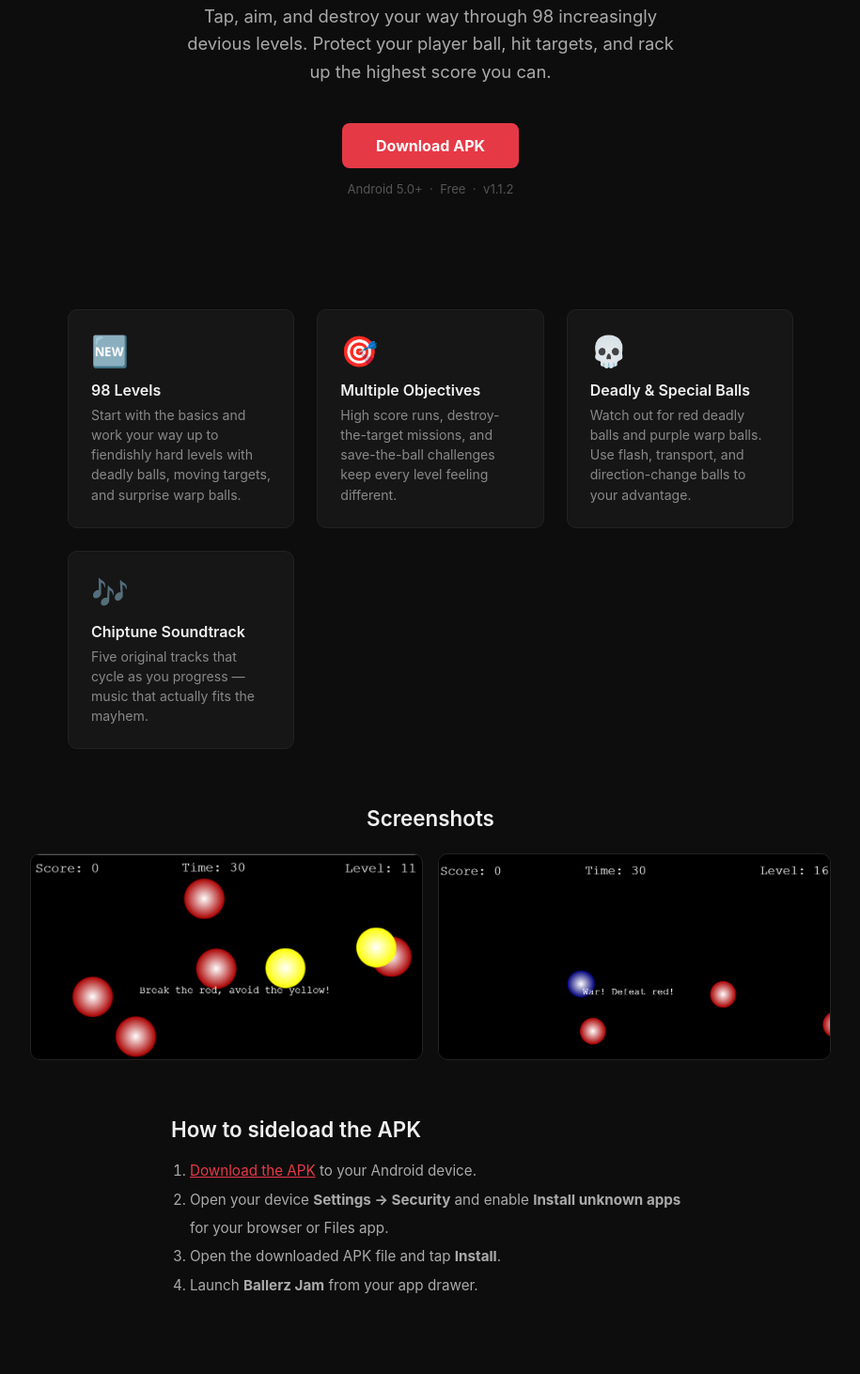
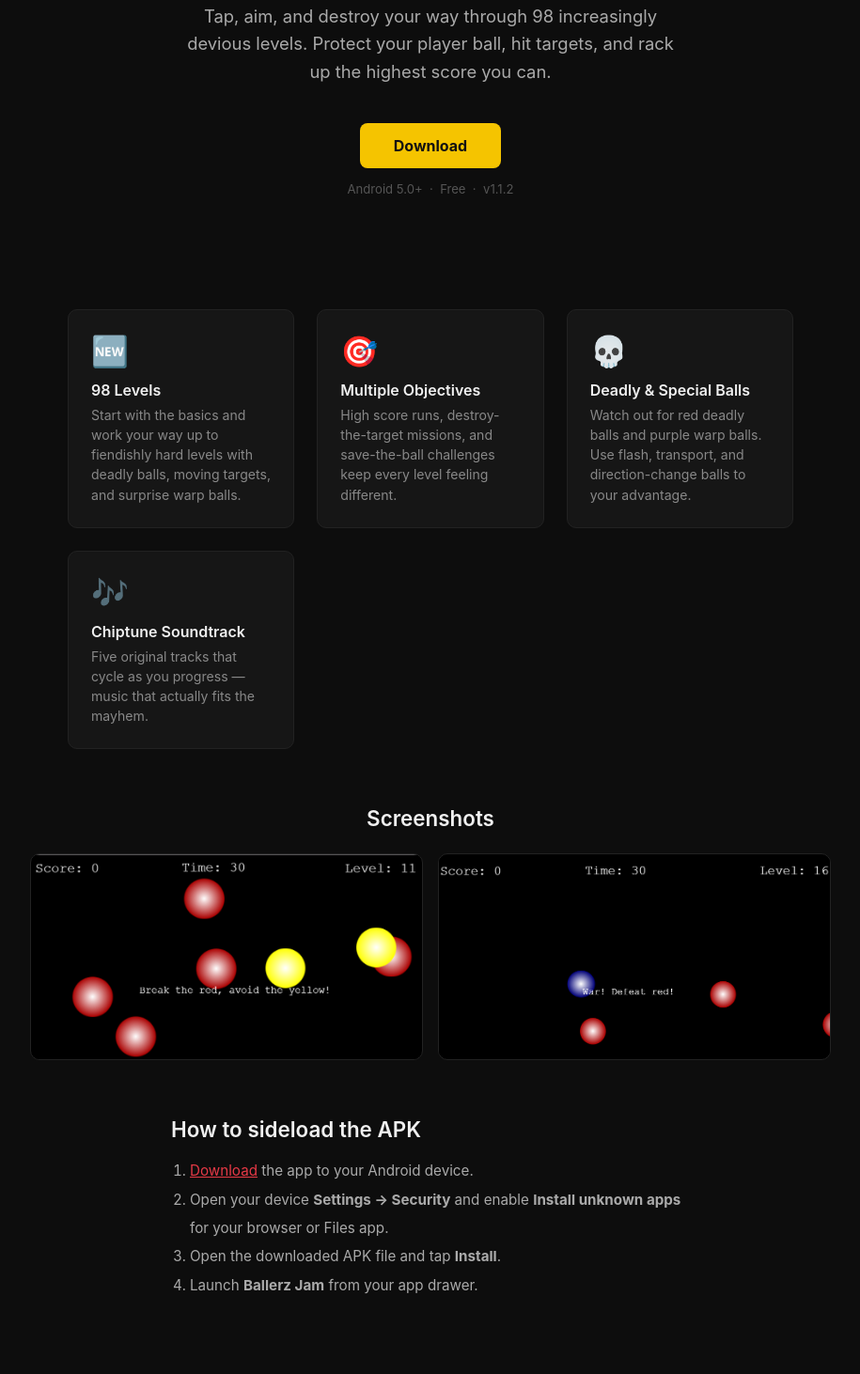
Before and after one commit to notechstudios-tech/ballerz-releases, a plain HTML site: page index.html in a window 1280 px wide. Shown: the part 289-1751 px from the top of the page at 94% size, without its empty margins (182-1097 px from the left). Drawn offline with Linux system fonts and the light colour scheme.

Commit message:
Standardize download button to gold, relabel to Download

```diff
--- a/index.html
+++ b/index.html
@@ -70,8 +70,8 @@
 
     .download-btn {
       display: inline-block;
-      background: #e63946;
-      color: #fff;
+      background: #f5c400;
+      color: #111;
       font-weight: 700;
       font-size: 1rem;
       padding: 14px 36px;
@@ -80,7 +80,7 @@
       transition: background 0.15s;
     }
 
-    .download-btn:hover { background: #ff4d5a; }
+    .download-btn:hover { background: #ffd62e; }
 
     .version-note {
       margin-top: 14px;
@@ -225,8 +225,8 @@
   <h2>98 levels of<br>ball-smashing chaos.</h2>
   <p>Tap, aim, and destroy your way through 98 increasingly devious levels. Protect your player ball, hit targets, and rack up the highest score you can.</p>
   <a class="download-btn" href="https://github.com/notechstudios-tech/ballerz-releases/releases/latest/download/app-release.apk">
-    Download APK
-  </a>
+    Download
+</a>
   <div class="version-note">Android 5.0+ &nbsp;·&nbsp; Free &nbsp;·&nbsp; v1.1.2</div>
 </section>
 
@@ -264,7 +264,7 @@
 <section class="install">
   <h2>How to sideload the APK</h2>
   <ol>
-    <li><a href="https://github.com/notechstudios-tech/ballerz-releases/releases/latest/download/app-release.apk">Download the APK</a> to your Android device.</li>
+    <li><a href="https://github.com/notechstudios-tech/ballerz-releases/releases/latest/download/app-release.apk">Download</a> the app to your Android device.</li>
     <li>Open your device <strong>Settings → Security</strong> and enable <strong>Install unknown apps</strong> for your browser or Files app.</li>
     <li>Open the downloaded APK file and tap <strong>Install</strong>.</li>
     <li>Launch <strong>Ballerz Jam</strong> from your app drawer.</li>
```
